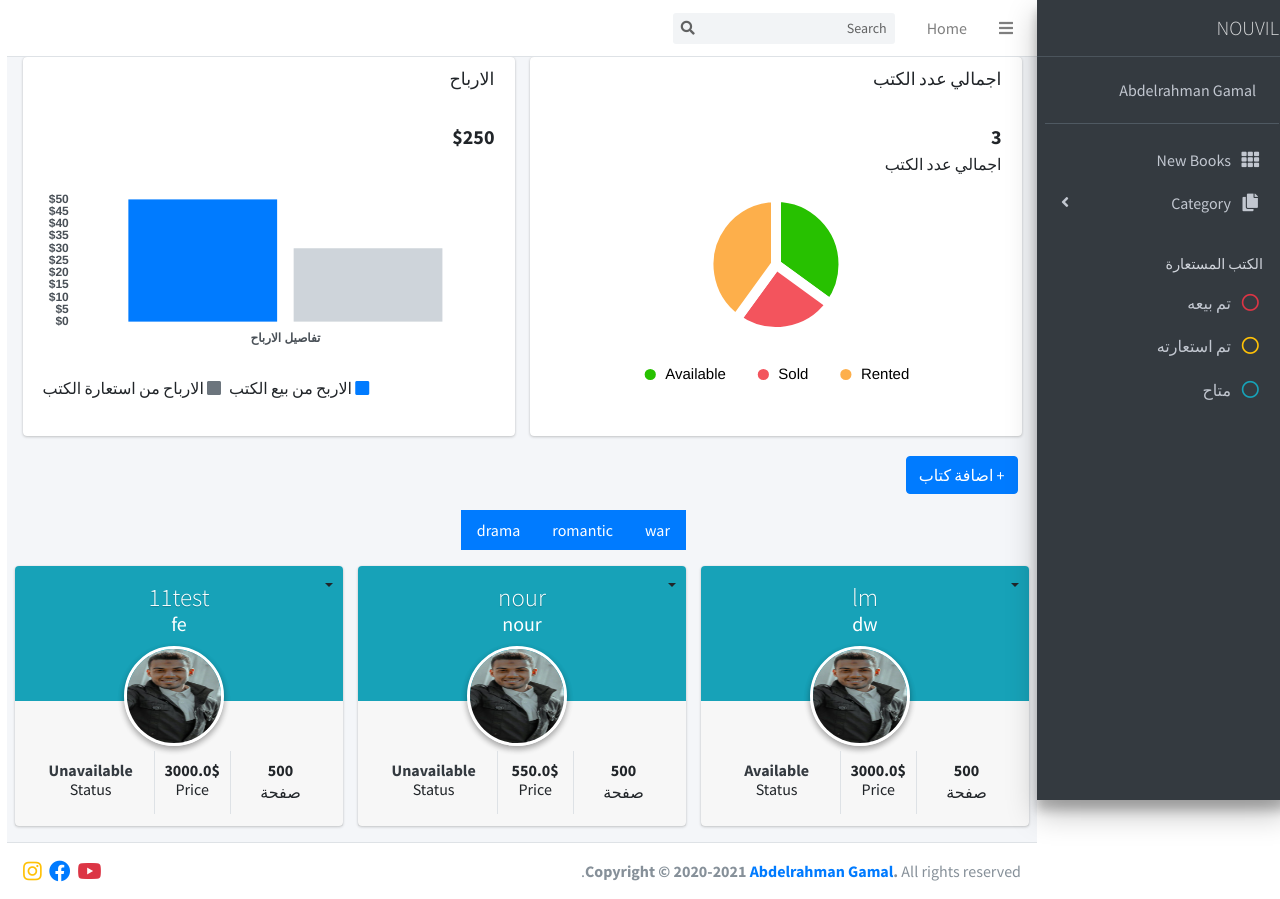
After one commit to Es1amMohamed/Store_Management_System, a Django app: page /create/ in a window 1280 px wide. The commit adds this page. Run offline with Django 4.2, Linux system fonts and the light colour scheme; data comes from the database, SQL or seed files in the repository; both versions use the stored data as it was after the commit; some libraries are stand-ins or nearby versions.

Commit message:
'create_new_pages'

```diff
--- /dev/null
+++ b/books/forms.py
@@ -0,0 +1,12 @@
+from django import forms
+from .models import *
+##ModelForms
+class BookForm(forms.ModelForm):
+        class Meta:
+            model = Books
+            exclude = ['published_at','slug']
+
+class UpdateForm(forms.ModelForm):
+        class Meta:
+            model = Books
+            exclude = ['published_at','slug']
--- a/books/models.py
+++ b/books/models.py
@@ -19,6 +19,7 @@ class Books(models.Model):
     published_at = models.DateField(auto_now_add=True)
     category = models.ForeignKey('Category', on_delete=models.CASCADE)
     slug = models.SlugField(unique=True , blank=True, null=True)
+    picture = models.ImageField(upload_to='books/', blank=True, null=True)
 
 
     def save(self,*args,**kwargs):
--- /dev/null
+++ b/books/templates/books/book_create.html
@@ -0,0 +1,559 @@
+{% load static %}
+{% load bootstrap4 %}
+<!DOCTYPE html>
+<html  lang="ar">
+<head>
+    <meta charset="utf-8">
+    <meta name="viewport" content="width=device-width, initial-scale=1">
+    <meta http-equiv="x-ua-compatible" content="ie=edge">
+
+    <title>Nouvil</title>
+    <link rel="stylesheet" href="{% static 'plugins/fontawesome-free/css/all.min.css' %}">
+
+    <!-- Font Awesome Icons -->
+    <link rel="stylesheet" href="{% static 'plugins/jquery_datepacker/jquery_ui.css' %}">
+    <!-- IonIcons -->
+    <link rel="stylesheet" href="{% static 'http://code.ionicframework.com/ionicons/2.0.1/css/ionicons.min.css' %}">
+    <!-- Theme style -->
+    <link rel="stylesheet" href="{% static 'dist/css/adminlte_ar.min.css' %}">
+    <!-- Google Font: Source Sans Pro -->
+    <link href="https://fonts.googleapis.com/css?family=Source+Sans+Pro:300,400,400i,700" rel="stylesheet">
+  </head>
+  <body dir="rtl" class="hold-transition sidebar-mini">
+
+
+  <!-- في المكان ده هحط الناف بار -->
+
+  <!-- Navbar -->
+  <nav  class="main-header navbar navbar-expand navbar-white navbar-light">
+    <!-- Left navbar links -->
+    <ul class="navbar-nav">
+      <li class="nav-item">
+        <a class="nav-link" data-widget="pushmenu" href="#"><i class="fas fa-bars"></i></a>
+      </li>
+      <li class="nav-item d-none d-sm-inline-block">
+        <a href="#" class="nav-link">Home</a>
+      </li>
+
+    </ul>
+
+    <!-- SEARCH FORM -->
+    <form method="GET" class="form-inline ml-3">
+      <div class="input-group input-group-sm">
+        <input class="form-control form-control-navbar" name="search_name" type="search" placeholder="Search" aria-label="Search">
+        <div class="input-group-append">
+          <button class="btn btn-navbar" type="submit">
+            <i class="fas fa-search"></i>
+          </button>
+        </div>
+      </div>
+    </form>
+  </nav>
+  <!-- /.navbar -->
+  <!-- في المكان ده هحط سلايد بار -->
+
+  <!-- Main Sidebar Container -->
+  <aside style="position: fixed;" class="main-sidebar sidebar-dark-primary elevation-4">
+    <!-- Brand Logo -->
+    <a href="#" class="brand-link">
+      <span class="brand-text font-weight-light">NOUVIL</span>
+    </a>
+
+    <!-- Sidebar -->
+    <div class="sidebar">
+      <!-- Sidebar user panel (optional) -->
+      <div class="user-panel mt-3 pb-3 mb-3 d-flex">
+        <div class="image">
+        </div>
+        <div class="info">
+          <a href="#" class="d-block">Abdelrahman Gamal</a>
+        </div>
+      </div>
+
+      <!-- Sidebar Menu -->
+      <nav class="mt-2">
+        <ul class="nav nav-pills nav-sidebar flex-column" data-widget="treeview" role="menu" data-accordion="false">
+
+          <li class="nav-item">
+            <a href="#" class="nav-link">
+              <i class="nav-icon fas fa-th"></i>
+              <p>
+                New Books
+              </p>
+            </a>
+          </li>
+          <li class="nav-item has-treeview">
+            <a href="#" class="nav-link">
+              <i class="nav-icon fas fa-copy"></i>
+              <p>
+                Category
+                <i class="fas fa-angle-left right"></i>
+
+              </p>
+            </a>
+            <ul class="nav nav-treeview">
+
+                  <li class="nav-item">
+                    <a id="addcat" href="#" class="nav-link">
+                        <i class="fa fa-plus "></i>
+                        <p  class="text-light"> Add New </p>
+                    </a>
+                  </li>
+              <form id="cat" method="POST">
+
+                  <input type="text" class="form-control">
+
+                  <button type="submit" class="btn btn-success">save</button>
+                  <button id="backcat" class="btn btn-primary ">back</button>
+              </form>
+
+                  <li style="cursor: pointer;" class="nav-item">
+                    <a id="" class="nav-link">
+                      <i class="far fa-circle nav-icon"></i>
+                      <p>test 1</p>
+                    </a>
+                  </li>
+
+                  <li style="cursor: pointer;" class="nav-item">
+                    <a id="" class="nav-link">
+                      <i class="far fa-circle nav-icon"></i>
+                      <p>test 2</p>
+                    </a>
+                  </li>
+
+                  <li style="cursor: pointer;" class="nav-item">
+                    <a id="" class="nav-link">
+                      <i class="far fa-circle nav-icon"></i>
+                      <p>test 3</p>
+                    </a>
+                  </li>
+
+                  <li style="cursor: pointer;" class="nav-item">
+                    <a id="" class="nav-link">
+                      <i class="far fa-circle nav-icon"></i>
+                      <p>test 4</p>
+                    </a>
+                  </li>
+
+                  <li style="cursor: pointer;" class="nav-item">
+                    <a id="" class="nav-link">
+                      <i class="far fa-circle nav-icon"></i>
+                      <p>test 5</p>
+                    </a>
+                  </li>
+
+                  <li style="cursor: pointer;" class="nav-item">
+                    <a id="" class="nav-link">
+                      <i class="far fa-circle nav-icon"></i>
+                      <p>test 6</p>
+                    </a>
+                  </li>
+
+
+            </ul>
+          </li>
+
+          <li class="nav-header">الكتب المستعارة</li>
+
+          <li style="cursor: pointer;" class="nav-item">
+            <a id="statusSold" class="nav-link">
+              <i class="nav-icon far fa-circle text-danger"></i>
+              <p class="text">تم بيعه</p>
+            </a>
+          </li>
+          <li style="cursor: pointer;" class="nav-item">
+            <a id="" class="nav-link">
+              <i class="nav-icon far fa-circle text-warning"></i>
+              <p>تم استعارته</p>
+            </a>
+          </li>
+          <li style="cursor: pointer;" class="nav-item">
+            <a id="" class="nav-link">
+              <i class="nav-icon far fa-circle text-info"></i>
+              <p>متاح</p>
+            </a>
+          </li>
+        </ul>
+      </nav>
+      <!-- /.sidebar-menu -->
+    </div>
+    <!-- /.sidebar -->
+  </aside>
+
+  <!-- في المكان ده هحط المحتوى -->
+
+
+  <div style="direction: rtl;" class="wrapper">
+
+
+
+
+    <!-- Content Wrapper. Contains page content -->
+    <div   class="content-wrapper">
+      <!-- Content Header (Page header) -->
+
+
+      <!--الاحصائيات-->
+      <div class="content">
+        <div class="container-fluid">
+          <div class="row">
+            <div class="col-lg-6">
+              <div class="card">
+                <div class="card-header border-0">
+                  <div class="d-flex justify-content-between">
+                    <h3 class="card-title">اجمالي عدد الكتب</h3>
+                  </div>
+                </div>
+                <div class="card-body">
+                  <div class="d-flex">
+                    <p class="d-flex flex-column">
+                      <span class="text-bold text-lg">{{books|length}}</span>
+                      <span>اجمالي عدد الكتب</span>
+                    </p>
+                  </div>
+                  <!-- /.d-flex -->
+
+                  <div class="position-relative mb-4">
+                    <canvas id="visitors-chart" height="200"></canvas>
+                  </div>
+                </div>
+              </div>
+              <!-- /.card -->
+            </div>
+            <!-- /.col-md-6 -->
+
+            <div class="col-lg-6">
+              <div class="card">
+                <div class="card-header border-0">
+                  <div class="d-flex justify-content-between">
+                    <h3 class="card-title">الارباح</h3>
+                  </div>
+                </div>
+                <div class="card-body">
+                  <div class="d-flex">
+                    <p class="d-flex flex-column">
+                      <span id="totalsalarys" class="text-bold text-lg">$250</span><br></p>
+                  </div>
+                  <!-- /.d-flex -->
+
+                  <div class="position-relative mb-4">
+                    <canvas id="sales-chart" height="160"></canvas>
+                  </div>
+
+                  <div class="d-flex flex-row justify-content-end">
+                    <span class="mr-2">
+                      <i class="fas fa-square text-primary"></i> الاربح من بيع الكتب
+                      <p id="soldtotals"></p>
+                    </span>
+                    <span>
+                      <i class="fas fa-square text-gray"></i> الارباح من استعارة الكتب
+                      <p id="rentedtotals"></p>
+                    </span>
+                  </div>
+                </div>
+              </div>
+            </div>
+
+            <!-- /.col-md-6 -->
+          </div>
+          <!-- /.row -->
+
+          <!-- form add books -->
+          <div class="row m-1 mb-3">
+            <a href="#bookform" class="btn btn-primary" data-toggle="collapse">+ اضافة كتاب</a>
+          </div>
+
+          <div id="bookform" class="card card-primary collapse">
+            <div class="card-header">
+              <h3 class="card-title">اضافة كتاب</h3>
+            </div>
+            <!-- /.card-header -->
+            <!-- form start -->
+            <form method="POST" enctype="multipart/form-data" >
+              {% csrf_token %}
+              <div class="card-body">
+                {% bootstrap_form form %}
+              </div>
+              <!-- /.card-body -->
+              <div class="card-footer">
+                <button type="submit" class="btn btn-primary">اضافة</button>
+              </div>
+            </form>
+          </div>
+
+                <!-- /.card -->
+          </div>
+          <!-- end form add books -->
+
+
+          <!-- تصنيفات-->
+
+          <div class="row justify-content-center mb-3">
+            <div class="col-4 ">
+              <ul class="nav">
+              {% for category in categories%}
+                <li class="nav-item ">
+                  <a id="" class="nav-link bg-primary" href="#">{{category.category_name}}</a>
+                </li>
+              {% endfor %}
+                </li>
+              </ul>
+            </div>
+          </div>
+          <!-- books -->
+
+          <div class="row">
+          <!-- الكتب -->
+          {% for book in books %}
+              <div id="" class="col-md-4">
+                  <!-- Widget: user widget style 1 -->
+                <div id="" class="card card-widget widget-user ">
+                  <!-- Add the bg color to the header using any of the bg-* classes -->
+                <!-- قائمة منسدلة -->
+                <div style="position: absolute;" class="btn-group">
+                  <button type="button" class="btn dropdown-toggle dropdown-toggle-split" data-toggle="dropdown" aria-haspopup="true" aria-expanded="false">
+                    <span class="sr-only">Toggle Dropdown</span>
+                  </button>
+                  <div class="dropdown-menu">
+                    <a class="dropdown-item" href="{% url 'books:book_update' book.slug %}">Update</a>
+                    <a class="dropdown-item" href="{% url 'books:delete_book' book.slug %}">Delete</a>
+                <!-- Button trigger modal -->
+                  </div>
+                </div>
+
+                <div class="widget-user-header bg-info">
+                  <h3 class="widget-user-username">{{book.book_title}}</h3>
+                  <h5 class="widget-user-desc">{{book.authors_name}}</h5>
+                </div>
+                <div class="widget-user-image">
+                  <img style="width:100px; height: 100px;" class="img-circle elevation-2" src="{{book.picture.url}}" alt="User Avatar">
+                </div>
+                <div class="card-footer">
+                  <div class="row">
+                    <div class="col-sm-4 border-right">
+                      <div class="description-block">
+                        <h5 class="description-header">500</h5>
+                        <span class="description-text">صفحة</span>
+                      </div>
+                      <!-- /.description-block -->
+                    </div>
+                        <!-- /.col -->
+                    <div class="col-sm-3 border-right">
+                      <div class="description-block">
+                        <h5 class="description-header">{{book.price}}$</h5>
+                        <h6>Price</h6>
+                      </div>
+                      <!-- /.description-block -->
+                    </div>
+                        <!-- /.col -->
+                    <div class="col-sm-5">
+                      <div class="description-block">
+                        <h5 class="description-header text-dark">{{book.status}}</h5>
+                        <h6>Status</h6>
+                      </div>
+                      <!-- /.description-block -->
+                    </div>
+                        <!-- /.col -->
+                  </div>
+                      <!-- /.row -->
+                </div>
+                </div>
+                  <!-- /.widget-user -->
+              </div>
+          {% endfor %}
+          <!-- نهاية الكتاب -->
+              <div class="row">
+                <div class="col text-center">
+                  <!--اضف صورة هنا في حالة عدم وجود كتب-->
+                </div>
+              </div>
+          </div>
+      </div>
+    </div>
+        <!-- /.container-fluid -->
+  </div>
+      <!-- /.content -->
+</div>
+    <!-- /.content-wrapper -->
+
+
+  <!-- في المكان ده هحط footer -->
+      <!-- Main Footer -->
+      <footer class="main-footer">
+        <strong>Copyright &copy; 2020-2021 <a href="https://www.facebook.com/abdelrahman.g.nofal">Abdelrahman Gamal</a>.</strong>
+        All rights reserved.
+        <div class="float-right d-none d-sm-inline-block">
+            <a target="_blank" class="text-danger" href="https://www.youtube.com/channel/UCbQh1yxBPVhyjB-G_blFFEQ"><i class="fab fa-lg fa-youtube"></i></a>
+            <a target="_blank" href="https://www.facebook.com/abdelrahman.g.nofal"><i class="fab fa-lg ml-1 fa-facebook"></i></a>
+            <a target="_blank" class="text-warning" href="https://www.instagram.com/abdelrahman_noufal/"><i class="fab fa-lg ml-1 fa-instagram"></i></a>
+        </div>
+      </footer>
+      </div>
+      <!-- ./wrapper -->
+
+
+    <!-- REQUIRED SCRIPTS -->
+
+    <script src="{% static 'plugins/jquery_datepacker/jquery_ui.js' %}"></script>
+
+    <!-- jQuery -->
+    <script src="{% static 'plugins/jquery/jquery.min.js' %}"></script>
+    <!-- Bootstrap -->
+    <script src="{% static 'plugins/bootstrap/js/bootstrap.bundle.min.js' %}"></script>
+    <!-- AdminLTE -->
+    <script src="{% static 'dist/js/adminlte.js' %}"></script>
+    <!-- OPTIONAL SCRIPTS -->
+
+    <script src="{% static 'plugins/chart.js/Chart.min.js' %}"></script>
+
+    <script src="{% static 'dist/js/demo.js' %}"></script>
+
+<script>
+  $(document).ready(function(){
+    $('#myModal').on('shown.bs.modal', function () {
+      $('#myInput').trigger('focus')
+    });
+  });
+    </script>
+    <script>
+
+
+
+
+$(function () {
+        'use strict'
+
+        var ticksStyle = {
+          fontColor: '#495057',
+          fontStyle: 'bold'
+        }
+
+        var mode      = 'index'
+        var intersect = true
+
+        var $salesChart = $('#sales-chart')
+
+        var salesChart  = new Chart($salesChart, {
+
+          type   : 'bar',
+
+          data   : {
+
+            labels  : [
+
+
+              'تفاصيل الارباح',
+
+            ],
+
+
+            datasets: [
+              {
+                backgroundColor: '#007bff',
+                borderColor    : '#007bff',
+                data           : [
+                     '50',
+                ]
+              },
+              {
+                backgroundColor: '#ced4da',
+                borderColor    : '#ced4da',
+                data           : [
+                      '30',
+                ]
+              }
+            ]
+          },
+
+
+
+         options: {
+            maintainAspectRatio: false,
+            tooltips           : {
+              mode     : mode,
+              intersect: intersect
+            },
+            hover              : {
+              mode     : mode,
+              intersect: intersect
+            },
+            legend             : {
+              display: false
+            },
+            scales             : {
+              yAxes: [{
+                // display: false,
+                gridLines: {
+                  display      : true,
+                  lineWidth    : '4px',
+                  color        : 'rgba(0, 0, 0, .2)',
+                  zeroLineColor: 'transparent'
+                },
+                ticks    : $.extend({
+                  beginAtZero: true,
+
+                  // Include a dollar sign in the ticks
+                  callback: function (value, index, values) {
+                    if (value >= 1000) {
+                      value /= 1000
+                      value += 'k'
+                    }
+                    return '$' + value
+                  }
+                }, ticksStyle)
+              }],
+              xAxes: [{
+                display  : true,
+                gridLines: {
+                  display: false
+                },
+                ticks    : ticksStyle
+              }]
+            }
+          }
+        });
+
+       var pieChart = document.getElementById('visitors-chart').getContext('2d')
+
+        var myPieChart = new Chart(pieChart, {
+          type: 'pie',
+          data: {
+            datasets: [{
+              data: ['35','25','40'],
+              backgroundColor :["#27c100","#f3545d","#fdaf4b"],
+              borderWidth: 10,
+
+            }],
+            labels: ['Available', 'Sold', 'Rented']
+          },
+          options : {
+            responsive: true,
+            maintainAspectRatio: false,
+            legend: {
+              position : 'bottom',
+              labels : {
+                fontColor: '#000',
+                fontSize: 15,
+                usePointStyle : true,
+                padding:30
+              }
+            },
+            pieceLabel: {
+              render: 'percentage',
+              fontColor: 'white',
+              fontSize: 14,
+            },
+
+
+          }
+        })
+
+      })
+
+
+
+
+</script>
+
+</body>
+</html>
--- a/books/templates/books/books_list.html
+++ b/books/templates/books/books_list.html
@@ -28,7 +28,7 @@
                               </ul>
                             </div>
                             <div class="col-5 text-center">
-                                <img style="height: 120px; width: 120px;"  src="{% static 'dist/img/photo1.png' %}" alt="" class="img-circle img-fluid">
+                                <img style="height: 120px; width: 120px;"  src="{{book.picture.url}}" alt="" class="img-circle img-fluid">
                               </div>
                           </div>
                         </div>
--- a/books/templates/books/delete_confirm.html
+++ b/books/templates/books/delete_confirm.html
@@ -13,7 +13,7 @@
       <!-- form start -->
       <div class="card-footer">
         <button  type="submit" class="btn btn-success">
-          <a href="{% url 'books:book_list'  %}">Back</a>
+          <a href="{% url 'books:book_create' %}">Back</a>
           </button>
       </div>
     </div>
--- a/books/urls.py
+++ b/books/urls.py
@@ -10,4 +10,5 @@ urlpatterns = [
     path('<str:slug>',views.book_update,name='book_update'),
     path('delete/<str:slug>',views.delete_book,name='delete_book'),
     path('confirm/<str:slug>',views.delete_confirm,name='delete_confirm'),
+    path('create/',views.book_create,name='book_create'),
 ]
--- a/books/views.py
+++ b/books/views.py
@@ -3,6 +3,7 @@ from tkinter import Button
 from django.shortcuts import redirect, render
 from django.urls import  reverse
 from .models import *
+from .forms import *
 
 # Create your views here.
 def book_list(request):
@@ -12,12 +13,18 @@ def book_list(request):
 
     return render(request,'books/books_list.html', context)
 
-# Update the book
 def book_update(request ,slug):
     book = Books.objects.get(slug=slug)
-    books = Books.objects.all()
-    context = {'book': book , 'books': books}
-    return render(request, 'books/book_update.html', context)
+    if request.method == 'POST':
+        form = UpdateForm(request.POST, request.FILES, instance=book)
+        if form.is_valid():
+            form.save()
+            return redirect(reverse('books:book_create'))
+        else:
+            return redirect(reverse('books:book_update', kwargs={'slug': slug}))
+    else:
+        form = UpdateForm(instance=book)
+        return render(request, 'books/book_update.html', {'form': form})
 
 
 def delete_book(request ,slug):
@@ -30,3 +37,17 @@ def delete_confirm(request, slug):
     context = {'books': book}
     book.delete()
     return render(request, 'books/delete_confirm.html', context)
+
+def book_create(request):
+    book = Books.objects.all()
+    categories = Category.objects.all()
+    if request.method == 'POST':
+        form = BookForm(request.POST , request.FILES)
+        if form.is_valid():
+            form.save()
+            return redirect(reverse('books:book_list'))
+        else:
+            return redirect(reverse('books:book_create'))
+    else:
+        form = BookForm()
+        return render(request, 'books/book_create.html', {'form': form , 'books': book , 'categories': categories})
--- a/project/settings.py
+++ b/project/settings.py
@@ -39,6 +39,7 @@ INSTALLED_APPS = [
     'django.contrib.staticfiles',
     ## my apps
     'books',
+    'bootstrap4',
 ]
 
 MIDDLEWARE = [
@@ -121,7 +122,8 @@ STATIC_URL = 'static/'
 STATICFILES_DIRS = [
     BASE_DIR / "static",
 ]
-MEDIA_ROOT = 'media/'
+MEDIA_ROOT = (BASE_DIR / "static")
+MEDIA_URL = '/media/'
 
 # Default primary key field type
 # https://docs.djangoproject.com/en/4.0/ref/settings/#default-auto-field
--- a/project/urls.py
+++ b/project/urls.py
@@ -20,7 +20,7 @@ from django.conf.urls.static import static
 
 urlpatterns = [
     path('admin/', admin.site.urls),
-    path('',include('books.urls', namespace='books'))
+    path('',include('books.urls', namespace='books')),
 ]
 
 urlpatterns +=static(settings.STATIC_URL, document_root=settings.STATIC_ROOT)
```
Also changed, not shown: books/templates/books/book_update.html (+2 -8 lines), books/migrations/0004_books_picture.py (added), books/migrations/0005_alter_books_picture.py (added), db.sqlite3, media/books/photo_2022-05-09_17-42-20.jpg (added), static/books/photo_2022-05-09_17-42-20.jpg (added), static/books/photo_2022-05-09_17-42-20_7YfHnXy.jpg (added), static/books/photo_2022-05-09_17-42-20_X7uPC6x.jpg (added), static/books/photo_2022-05-09_17-42-20_ZNw4Qd6.jpg (added), static/books/photo_2022-05-09_17-42-20_o1JhKEQ.jpg (added).
